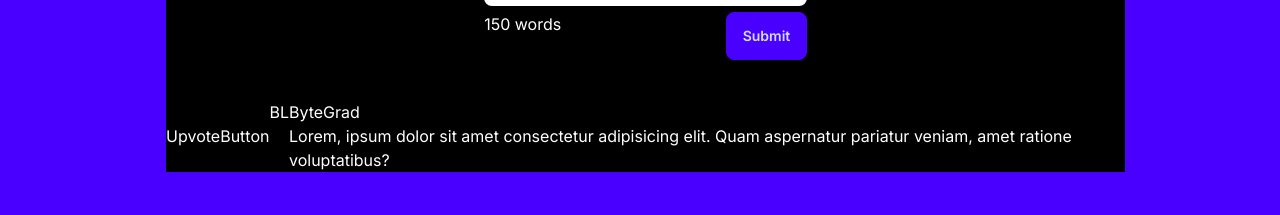
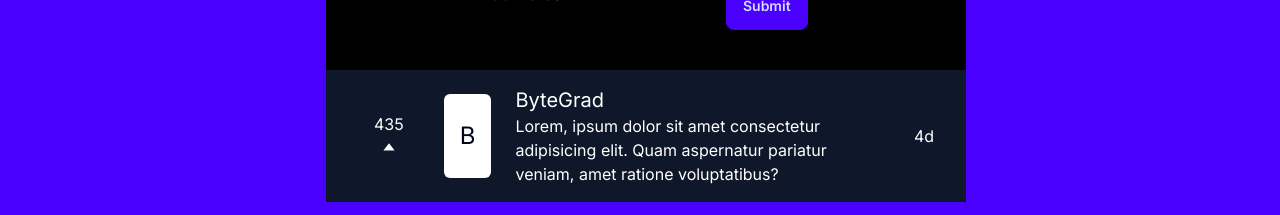
Before and after one commit to aaronaltman/gpt-genius-app, a Next.js app: page /corp-comment in a window 1280 px wide. Shown: the part 581-796 px from the top of the page. Built offline with nearby package versions, Linux system fonts and the light colour scheme.

Commit message:
adding list item

```diff
--- a/package.json
+++ b/package.json
@@ -10,6 +10,7 @@
   },
   "dependencies": {
     "@prisma/client": "^5.8.1",
+    "@radix-ui/react-icons": "^1.3.0",
     "@tailwindcss/typography": "^0.5.10",
     "next": "14.1.0",
     "prisma": "^5.8.1",
--- a/src/app/(corpcomment)/_components/container.tsx
+++ b/src/app/(corpcomment)/_components/container.tsx
@@ -4,7 +4,7 @@ import ListItems from "./list-items";
 
 export default function Container() {
   return (
-    <div className="flex flex-col items-center text-white  bg-black">
+    <div className="flex flex-col items-center text-white bg-black w-1/2">
       <Header />
       <ListItems />
     </div>
--- a/src/app/(corpcomment)/_components/list-items.tsx
+++ b/src/app/(corpcomment)/_components/list-items.tsx
@@ -1,18 +1,26 @@
+import { TriangleUpIcon } from "@radix-ui/react-icons";
+
 export default function FeedbackList() {
   return (
-    <div>
+    <div className="bg-slate-900 p-4">
       <ol className="flex">
-        <li className="flex justify-between">
-          <button>UpvoteButton</button>
-          <div>
-            <p>BL</p>
+        <li className="flex flex-col md:flex-row justify-between space-x-6 px-4">
+          <button className="p-4 flex flex-col justify-center items-center">
+            435
+            <TriangleUpIcon className="w-6 h-6 text-center" />
+          </button>
+          <div className="flex justify-center items-center my-2 px-4 rounded-md bg-white">
+            <p className="text-slate-950 text-2xl">B</p>
           </div>
           <div>
-            <p>ByteGrad</p>
+            <p className="text-xl">ByteGrad</p>
             <p>
               Lorem, ipsum dolor sit amet consectetur adipisicing elit. Quam
               aspernatur pariatur veniam, amet ratione voluptatibus?
             </p>
+          </div>
+          <div className="flex justify-center items-center">
+            <p>4d</p>
           </div>
         </li>
       </ol>
```
Also changed, not shown: 1 other file (tests, documents, lock files or other folders).
